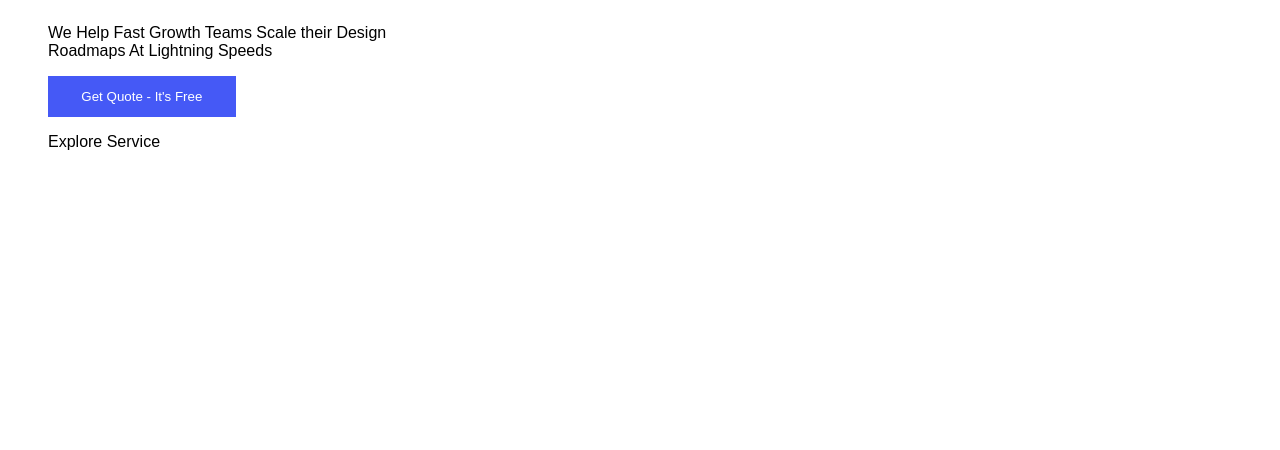
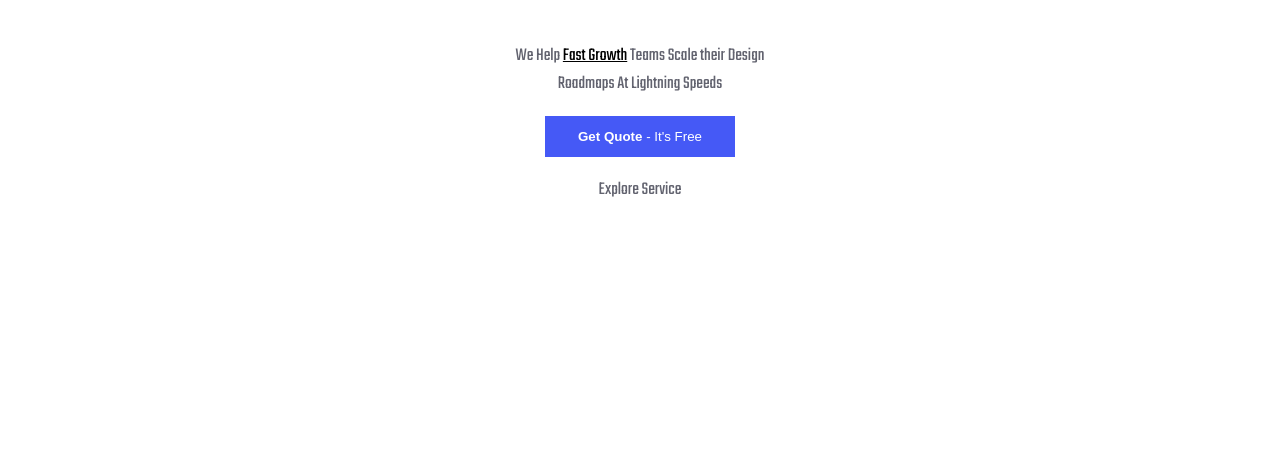
Before and after one commit to 8thrichard/mobileres, a plain HTML site: page index.html in a window 1280 px wide. Shown: the part 350-800 px from the top of the page. Drawn offline with Linux system fonts and the light colour scheme.

Commit message:
Changes made to hero section. Centered properly.

```diff
--- a/index.html
+++ b/index.html
@@ -26,8 +26,8 @@
     <main>
         <section class="hero">
             <h1>Expand Your <br> Business <br> With Our Agency</h1>
-            <p>We Help Fast Growth Teams Scale their Design <br> Roadmaps At Lightning Speeds</p>
-            <button>Get Quote - It's Free</button>
+            <p id="heromessage">We Help <span id="heroslogan">Fast Growth</span> Teams Scale their Design <br> Roadmaps At Lightning Speeds</p>
+            <button>Get Quote <span id="buttonnobold">- It's Free</span></button>
             <p>Explore Service</p>
         </section>
     </main>
--- a/styles.css
+++ b/styles.css
@@ -1,5 +1,6 @@
 /* Fonts Import */
 @import url('https://fonts.googleapis.com/css2?family=DM+Serif+Display:ital@0;1&family=Gilda+Display&display=swap');
+@import url('https://fonts.googleapis.com/css2?family=Teko:wght@300..700&display=swap');
 
 body {
     font-family: 'Arial', sans-serif;
@@ -57,6 +58,10 @@ nav {
 
 .hero {
     padding: 1em 3em;
+    display: flex;
+    flex-direction: column;
+    align-items: center;
+    text-align: center;
 }
 
 .hero h1 {
@@ -66,13 +71,33 @@ nav {
     font-size: 3em;
 }
 
+#heroslogan{
+    text-decoration: underline;
+    color:#000;
+}
+
+#heromessage,p {
+    color:#62636f;
+    font-size: 1.15em;
+    text-wrap:  wrap;
+    line-height: 1.5em;  font-family: "Teko", sans-serif;
+    font-optical-sizing: auto;
+    font-style: normal;
+}
 
 .hero button {
     color: white;
     background-color: #4559f6;
     padding: 1em 2.5em;
     border: none;
+    font-weight: bold;
 }
+
+#buttonnobold{
+    font-weight: normal;;
+}
+
+
 
 /* Responsiveness */
 @media screen and (max-width: 768px) {
```
